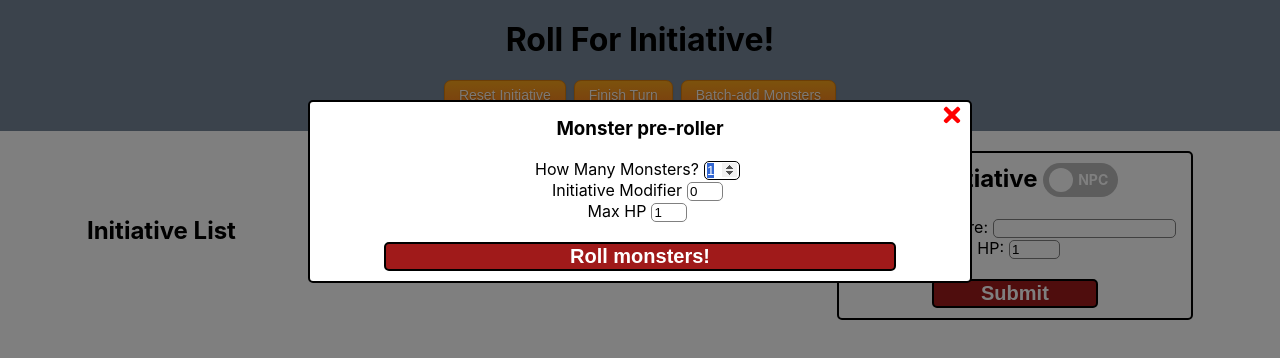
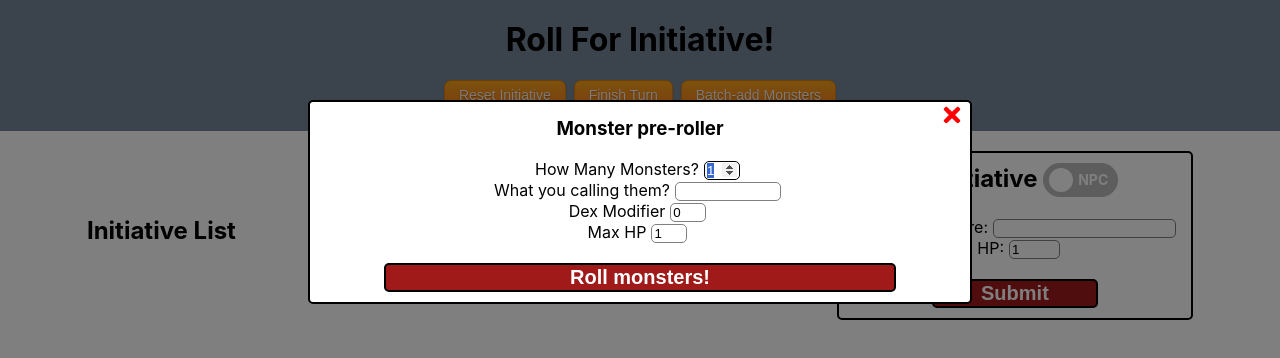
Before and after one commit to thegouge/roll-for-initiative, a React (Create React App) app: page / in a window 1280 px wide. Both pictures are taken after a click on the button "Batch-add Monsters". Shown: the top 358 px of the page. Built offline with nearby package versions, Linux system fonts and the light colour scheme.

Commit message:
added ability to batch-name

```diff
--- a/src/components/Toolbar.js
+++ b/src/components/Toolbar.js
@@ -18,6 +18,7 @@ export const Toolbar = () => {
 	const [numPrerolledMonsters, setNumPrerolledMonsters] = useState(1);
 	const [preRollInitMod, setPreRollInitMod] = useState(0);
 	const [preRollHP, setPreRollHP] = useState(1);
+	const [preRollName, setPreRollName] = useState('');
 
 	const prerollInputRef = useRef(null);
 
@@ -50,7 +51,7 @@ export const Toolbar = () => {
 		const listToAdd = [];
 		for (let i = 0; i < numPrerolledMonsters; i++) {
 			listToAdd.push({
-				name: `monster ${i + 1}`,
+				name: `${preRollName === '' ? 'Monster' : preRollName} ${i + 1}`,
 				init: rollInit(preRollInitMod),
 				HP: preRollHP,
 				isPlayer: false,
@@ -59,6 +60,7 @@ export const Toolbar = () => {
 		addToOrder(listToAdd);
 		setNumPrerolledMonsters(1);
 		setPreRollInitMod(0);
+		setPreRollName('');
 		togglePrerolling(false);
 	}
 
@@ -92,7 +94,8 @@ export const Toolbar = () => {
 							className="close-preroll"
 							onClick={() => togglePrerolling(false)}>
 							<FaTimes />
-						</button>{' '}
+						</button>
+
 						<div className="input-container">
 							<label htmlFor="numMonsters">How Many Monsters?</label>
 							<input
@@ -109,7 +112,19 @@ export const Toolbar = () => {
 							/>
 						</div>
 						<div className="input-container">
-							<label htmlFor="initMod">Initiative Modifier</label>
+							<label htmlFor="nameMonster">What you calling them?</label>
+							<input
+								className="input preroll-input preroll-name"
+								type="text"
+								name="monsterName"
+								id="monsterName"
+								value={preRollName}
+								onChange={(e) => setPreRollName(e.target.value)}
+								onFocus={(e) => e.target.select()}
+							/>
+						</div>
+						<div className="input-container">
+							<label htmlFor="initMod">Dex Modifier</label>
 							<input
 								className="input preroll-input"
 								type="number"
--- a/src/styles/Toolbar.css
+++ b/src/styles/Toolbar.css
@@ -107,6 +107,10 @@
 	width: 30px;
 }
 
+.preroll-name {
+	width: 100px;
+}
+
 .preroll-submit {
 	display: block;
 	margin: auto;
```
Also changed, not shown: 1 other file (tests, documents, lock files or other folders).
